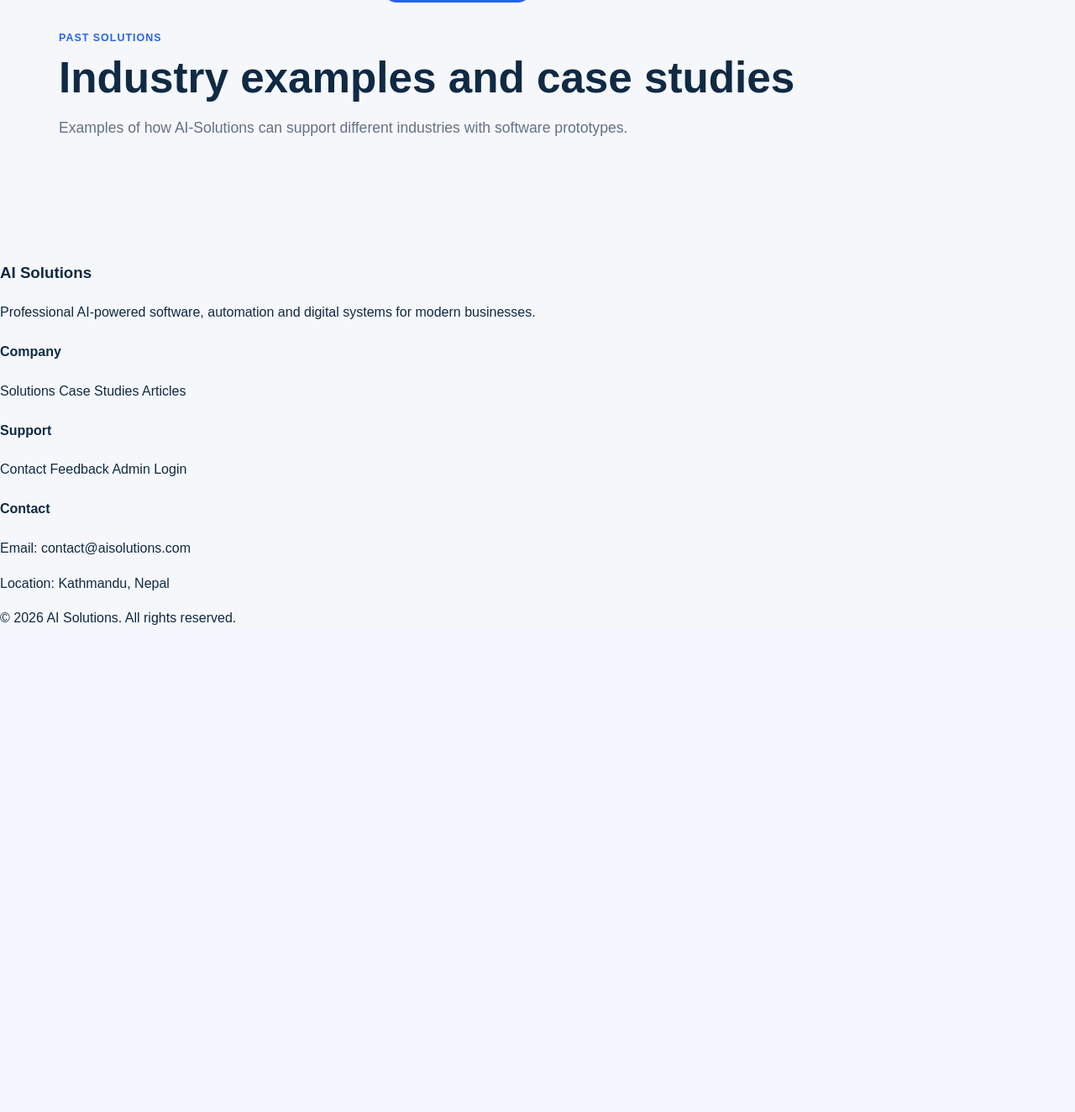
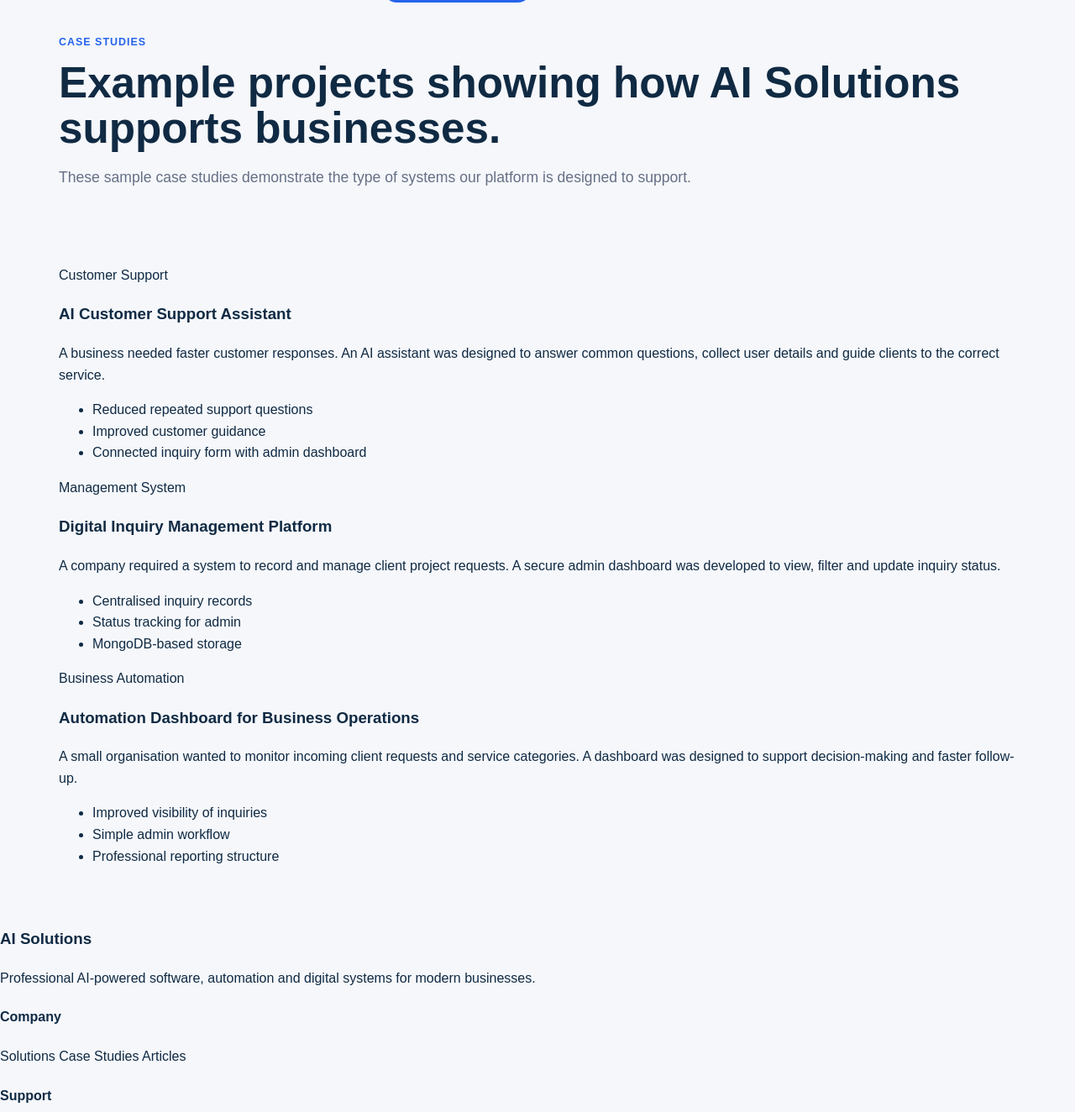
Before and after one commit to sakar747/ai-solutions-website, a Django app: template website/templates/website/case_studies.html in a window 1280 px wide. Shown: the part 52-1376 px from the top of the page at 84% size. Before the commit the page ends 796 px from the top, so only its background shows below. Run offline with Django 5.2, Linux system fonts and the light colour scheme; the template is opened without the code that fills it, so the values that code supplies are empty.

Commit message:
Update case_studies.html

```diff
--- a/website/templates/website/case_studies.html
+++ b/website/templates/website/case_studies.html
@@ -1,18 +1,59 @@
-{% extends 'website/base.html' %}
-{% block title %}Past Solutions | AI-Solutions{% endblock %}
+{% extends 'base.html' %}
+
 {% block content %}
+
 <section class="page-hero">
-  <p class="eyebrow">Past solutions</p>
-  <h1>Industry examples and case studies</h1>
-  <p>Examples of how AI-Solutions can support different industries with software prototypes.</p>
+    <div class="container">
+        <span class="eyebrow">Case Studies</span>
+        <h1>Example projects showing how AI Solutions supports businesses.</h1>
+        <p>These sample case studies demonstrate the type of systems our platform is designed to support.</p>
+    </div>
 </section>
-<section class="timeline">
-  {% for item in case_studies %}
-  <article class="timeline-item">
-    <span>{{ item.industry }}</span>
-    <h2>{{ item.title }}</h2>
-    <p>{{ item.summary }}</p>
-  </article>
-  {% endfor %}
+
+<section class="section">
+    <div class="container case-grid">
+        <div class="case-card">
+            <span class="case-tag">Customer Support</span>
+            <h3>AI Customer Support Assistant</h3>
+            <p>
+                A business needed faster customer responses. An AI assistant was designed to answer common questions,
+                collect user details and guide clients to the correct service.
+            </p>
+            <ul>
+                <li>Reduced repeated support questions</li>
+                <li>Improved customer guidance</li>
+                <li>Connected inquiry form with admin dashboard</li>
+            </ul>
+        </div>
+
+        <div class="case-card">
+            <span class="case-tag">Management System</span>
+            <h3>Digital Inquiry Management Platform</h3>
+            <p>
+                A company required a system to record and manage client project requests. A secure admin dashboard
+                was developed to view, filter and update inquiry status.
+            </p>
+            <ul>
+                <li>Centralised inquiry records</li>
+                <li>Status tracking for admin</li>
+                <li>MongoDB-based storage</li>
+            </ul>
+        </div>
+
+        <div class="case-card">
+            <span class="case-tag">Business Automation</span>
+            <h3>Automation Dashboard for Business Operations</h3>
+            <p>
+                A small organisation wanted to monitor incoming client requests and service categories.
+                A dashboard was designed to support decision-making and faster follow-up.
+            </p>
+            <ul>
+                <li>Improved visibility of inquiries</li>
+                <li>Simple admin workflow</li>
+                <li>Professional reporting structure</li>
+            </ul>
+        </div>
+    </div>
 </section>
+
 {% endblock %}
```
